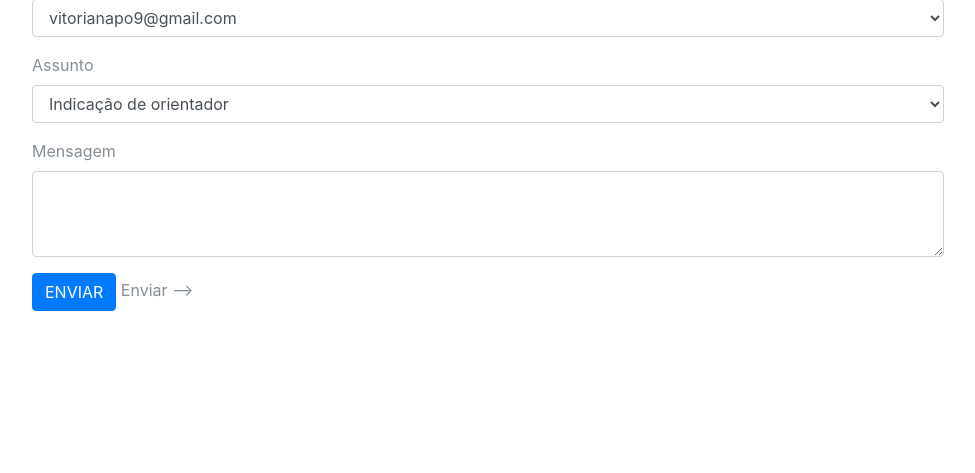
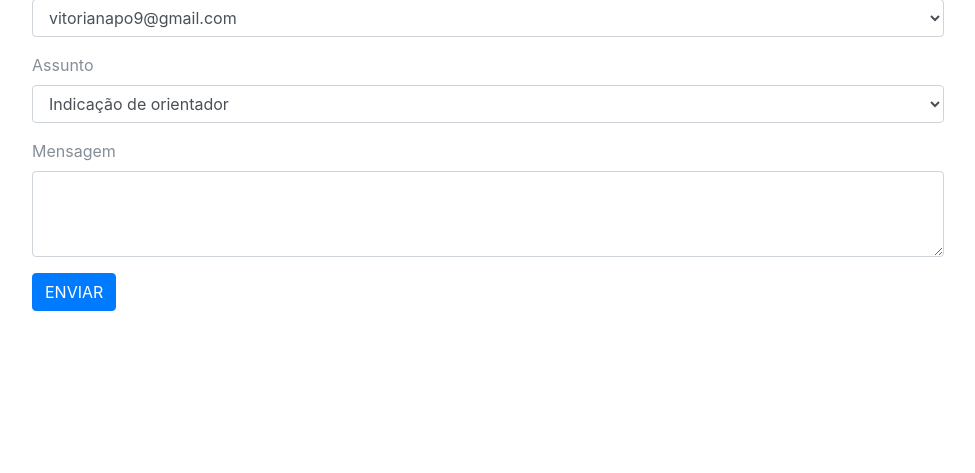
Before and after one commit to vitoriabelmiro05/sise-certo, a PHP site: page /painel.php in a window 1280 px wide. Shown: the part 2535-3008 px from the top of the page, without its empty margins (288-1263 px from the left). Run offline with PHP 8.4, Linux system fonts and the light colour scheme; the visitor is signed in with stand-in values (Sample User, id 1); data that the repository does not hold is empty; some web fonts are replaced.

Commit message:
ajustando botao

```diff
--- a/painel.php
+++ b/painel.php
@@ -262,8 +262,7 @@ $con3= mysqli_query($conn, $consultaeS);
     <textarea class="form-control" id="exampleFormControlTextarea1" rows="3" name="message"></textarea>
   </div>
   <a href="email.php"><button type="button" class="btn btn-primary">ENVIAR</button></a>
-     Enviar
-     </button> </a> -->
+     </button> </a>
 </form>
 
 
```
